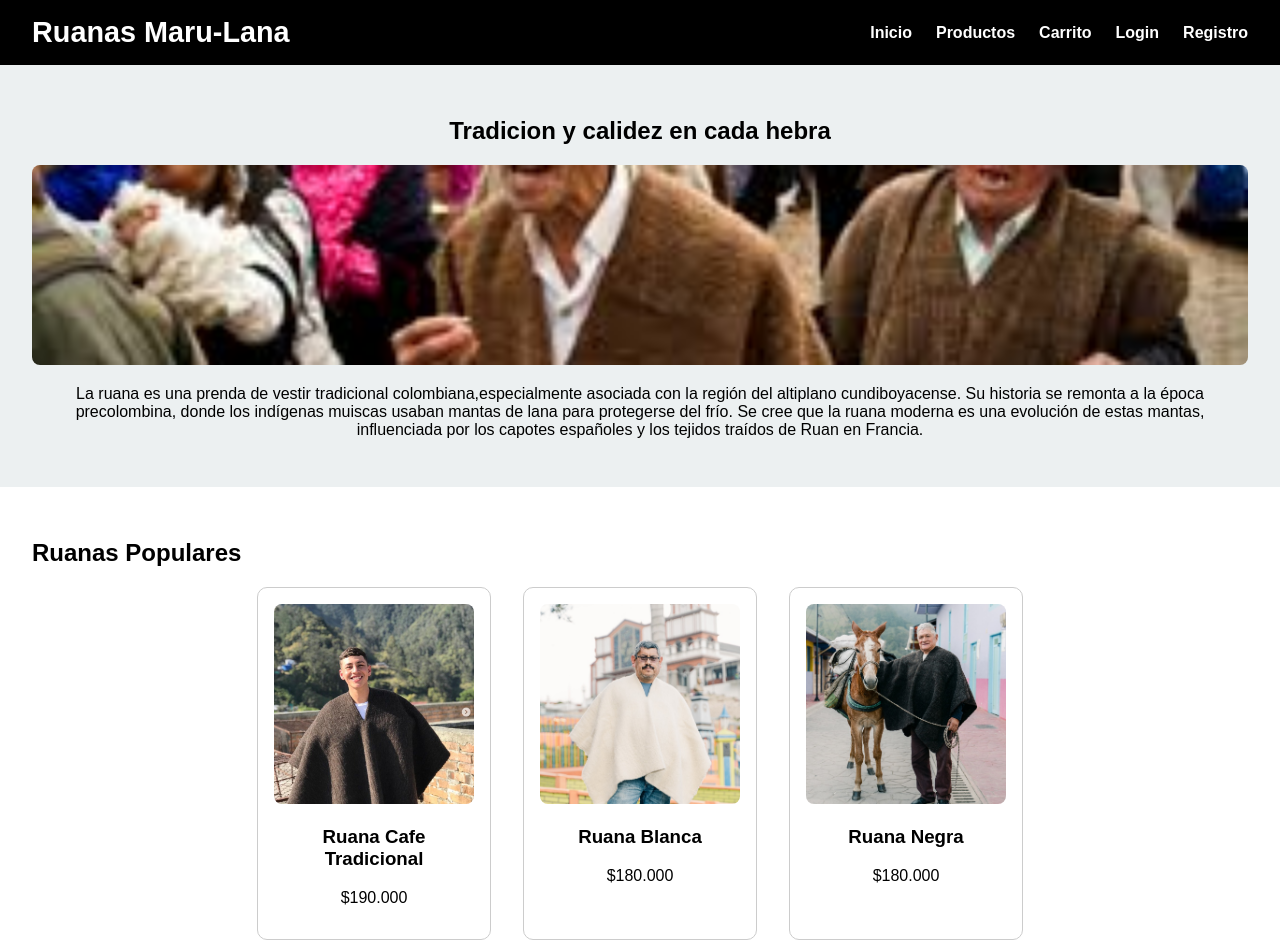
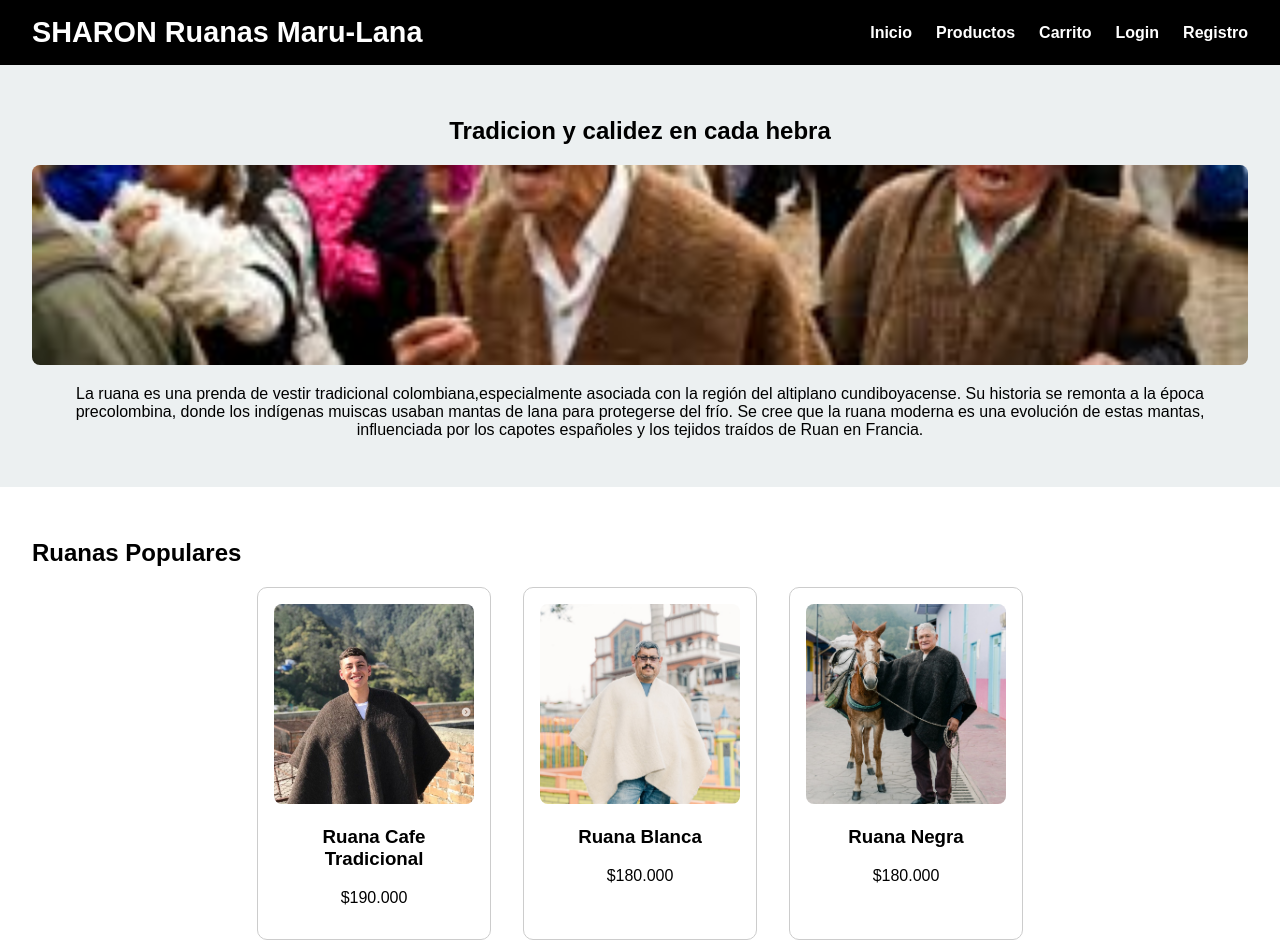
Before and after one commit to sharondaniela/maru-lana, a website: page public/index.html in a window 1280 px wide. Shown: the top 943 px of the page. Drawn offline with Linux system fonts and the light colour scheme.

Commit message:
ACTUAALIZACION

```diff
--- a/public/index.html
+++ b/public/index.html
@@ -9,7 +9,7 @@
 
   <header>
     <nav class="navbar">
-      <h1 class="logo">Ruanas Maru-Lana</h1>
+      <h1 class="logo">SHARON Ruanas Maru-Lana</h1>
       <ul class="menu">
         <li><a href="#">Inicio</a></li>
         <li><a href="productos.html">Productos</a></li>
```
